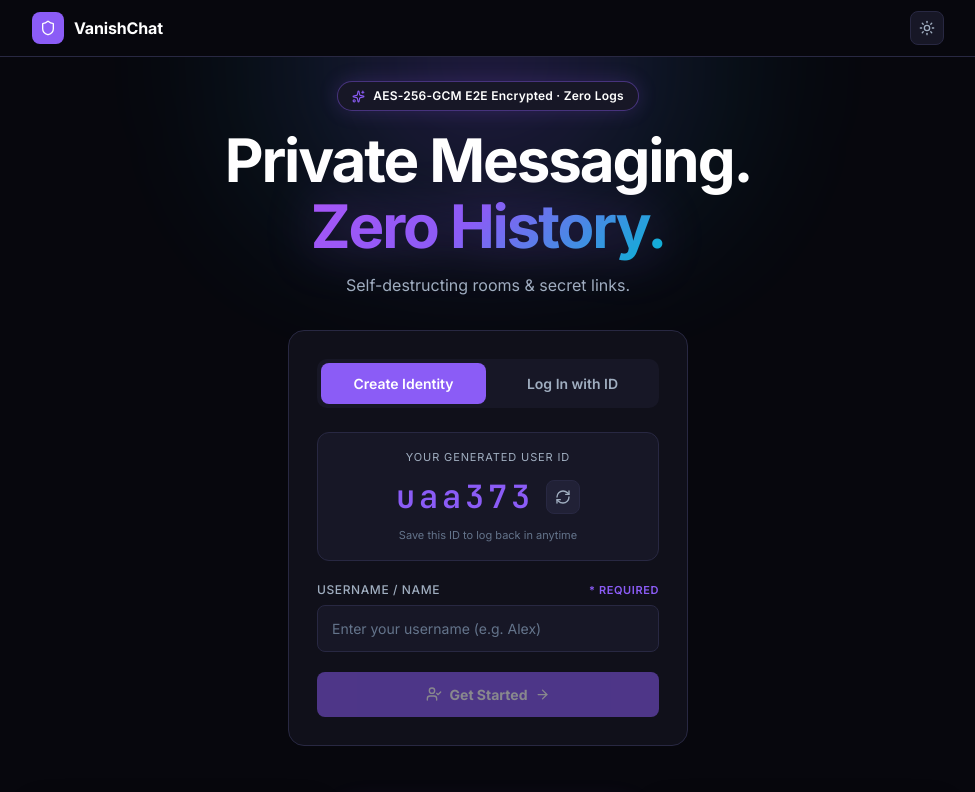
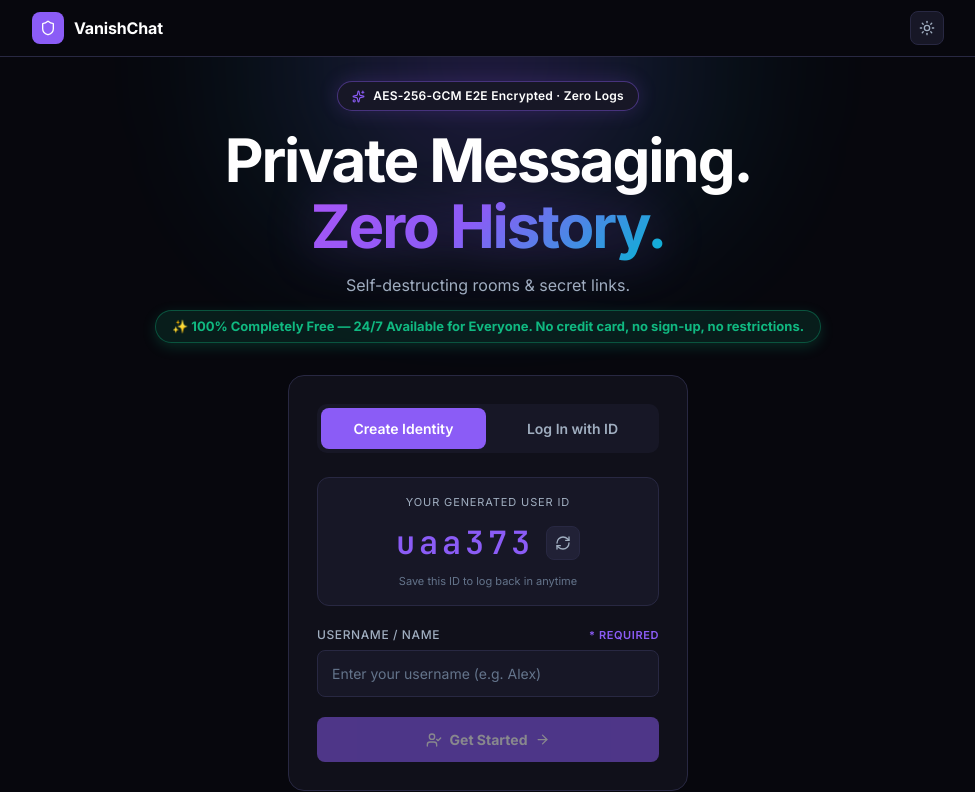
Before and after one commit to Nithin1614/Disappear-Chat, a React (Vite) app: page / in a window 1280 px wide. Shown: the top 792 px of the page, without its empty margins (152-1127 px from the left). Built offline with nearby package versions, Linux system fonts and the light colour scheme; no server answers.

Commit message:
feat: add '100% Completely Free — 24/7 Available for Everyone' badge banner to LandingPage hero section

```diff
--- a/src/pages/LandingPage.jsx
+++ b/src/pages/LandingPage.jsx
@@ -68,6 +68,23 @@ export default function LandingPage() {
           }}>
             Self-destructing rooms & secret links.
           </p>
+
+          <div style={{
+            marginTop: '12px',
+            fontSize: '13px',
+            fontWeight: 700,
+            color: 'var(--success)',
+            background: 'rgba(16,185,129,0.12)',
+            border: '1px solid rgba(16,185,129,0.35)',
+            borderRadius: '100px',
+            padding: '6px 16px',
+            display: 'inline-flex',
+            alignItems: 'center',
+            gap: '6px',
+            boxShadow: '0 4px 14px rgba(16,185,129,0.2)',
+          }}>
+            ✨ 100% Completely Free — 24/7 Available for Everyone. No credit card, no sign-up, no restrictions.
+          </div>
 
           {/* Quick Dashboard link if already authenticated */}
           {isAuthenticated && (
```
